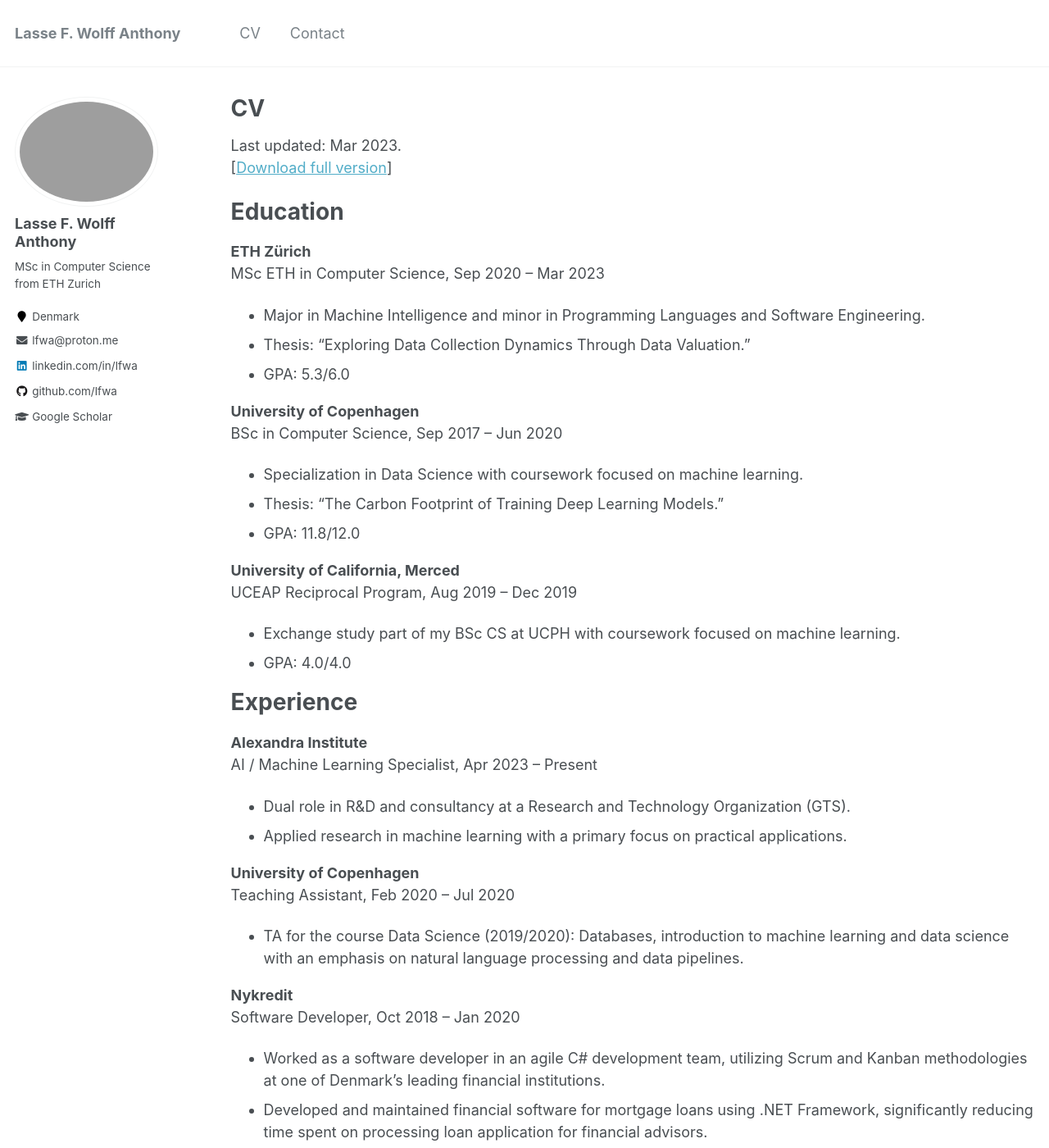
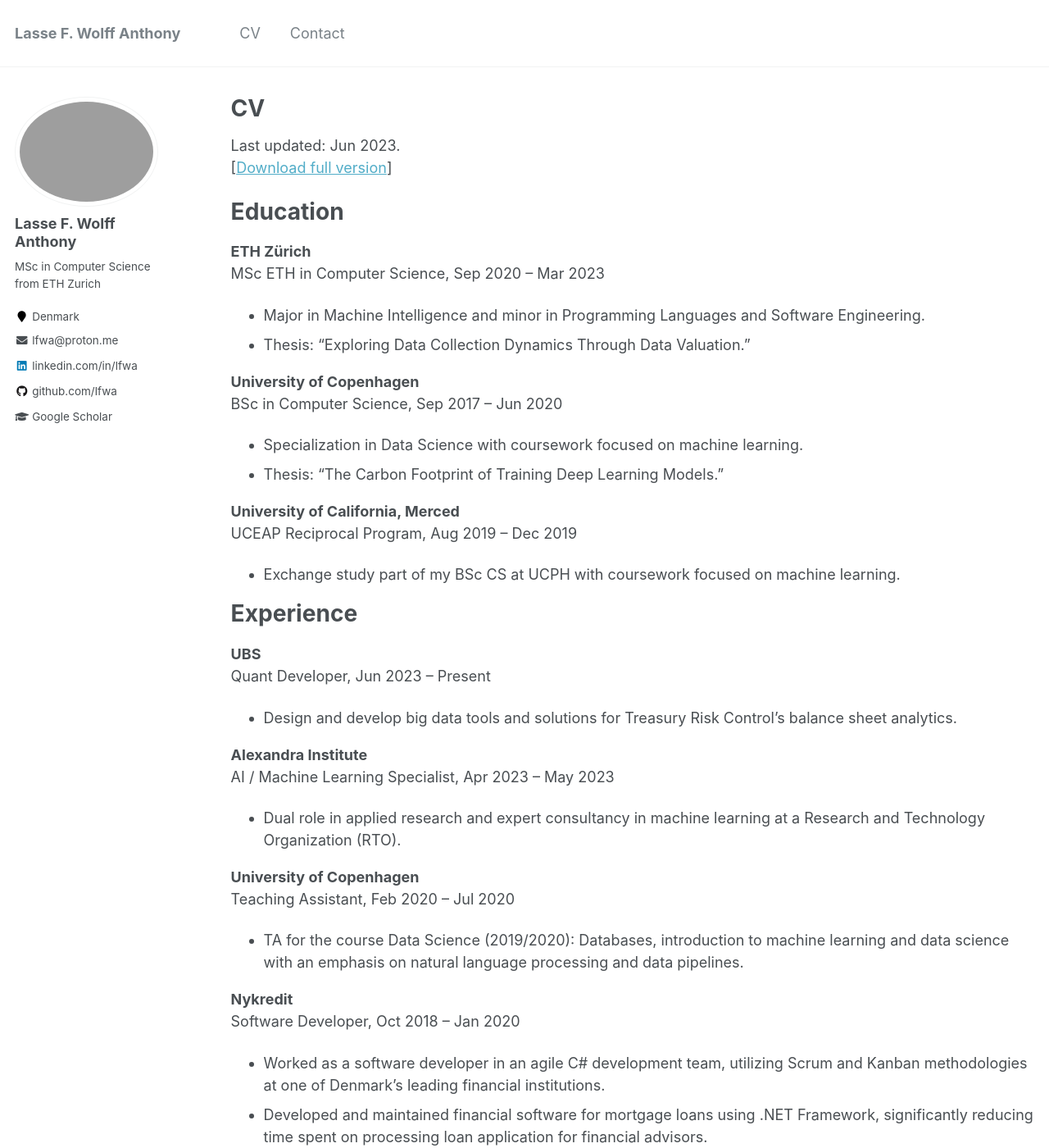
Before and after one commit to lfwa/lfwa.github.io, a Jekyll site: the page built from _pages/cv.md, in a window 1280 px wide and 1400 px high. Shown: the whole window at 82% size. Built offline with Jekyll 4.4.1, drawn with Linux system fonts in a browser that asks for light colours; formulas are drawn with MathJax 3.

Commit message:
Add quant developer at ubs and remove gpa

```diff
--- a/_pages/cv.md
+++ b/_pages/cv.md
@@ -9,7 +9,7 @@ redirect_from:
 
 {% include base_path %}
 
-Last updated: Mar 2023.\
+Last updated: Jun 2023.\
 [[Download full version](../files/cv.pdf)]
 
 Education
@@ -18,25 +18,25 @@ Education
 MSc ETH in Computer Science, Sep 2020 &ndash; Mar 2023
 * Major in Machine Intelligence and minor in Programming Languages and Software Engineering.
 * Thesis: "Exploring Data Collection Dynamics Through Data Valuation."
-* GPA: 5.3/6.0
 
 **University of Copenhagen**\
 BSc in Computer Science, Sep 2017 &ndash; Jun 2020
 * Specialization in Data Science with coursework focused on machine learning.
 * Thesis: "The Carbon Footprint of Training Deep Learning Models."
-* GPA: 11.8/12.0
 
 **University of California, Merced**\
 UCEAP Reciprocal Program, Aug 2019 &ndash; Dec 2019
 * Exchange study part of my BSc CS at UCPH with coursework focused on machine learning.
-* GPA: 4.0/4.0
 
 Experience
 ======
+**UBS**\
+Quant Developer, Jun 2023 &ndash; Present
+* Design and develop big data tools and solutions for Treasury Risk Control's balance sheet analytics.
+
 **Alexandra Institute**\
-AI / Machine Learning Specialist, Apr 2023 &ndash; Present
-* Dual role in R&D and consultancy at a Research and Technology Organization (GTS).
-* Applied research in machine learning with a primary focus on practical applications.
+AI / Machine Learning Specialist, Apr 2023 &ndash; May 2023
+* Dual role in applied research and expert consultancy in machine learning at a Research and Technology Organization (RTO).
 
 **University of Copenhagen**\
 Teaching Assistant, Feb 2020 &ndash; Jul 2020
```
